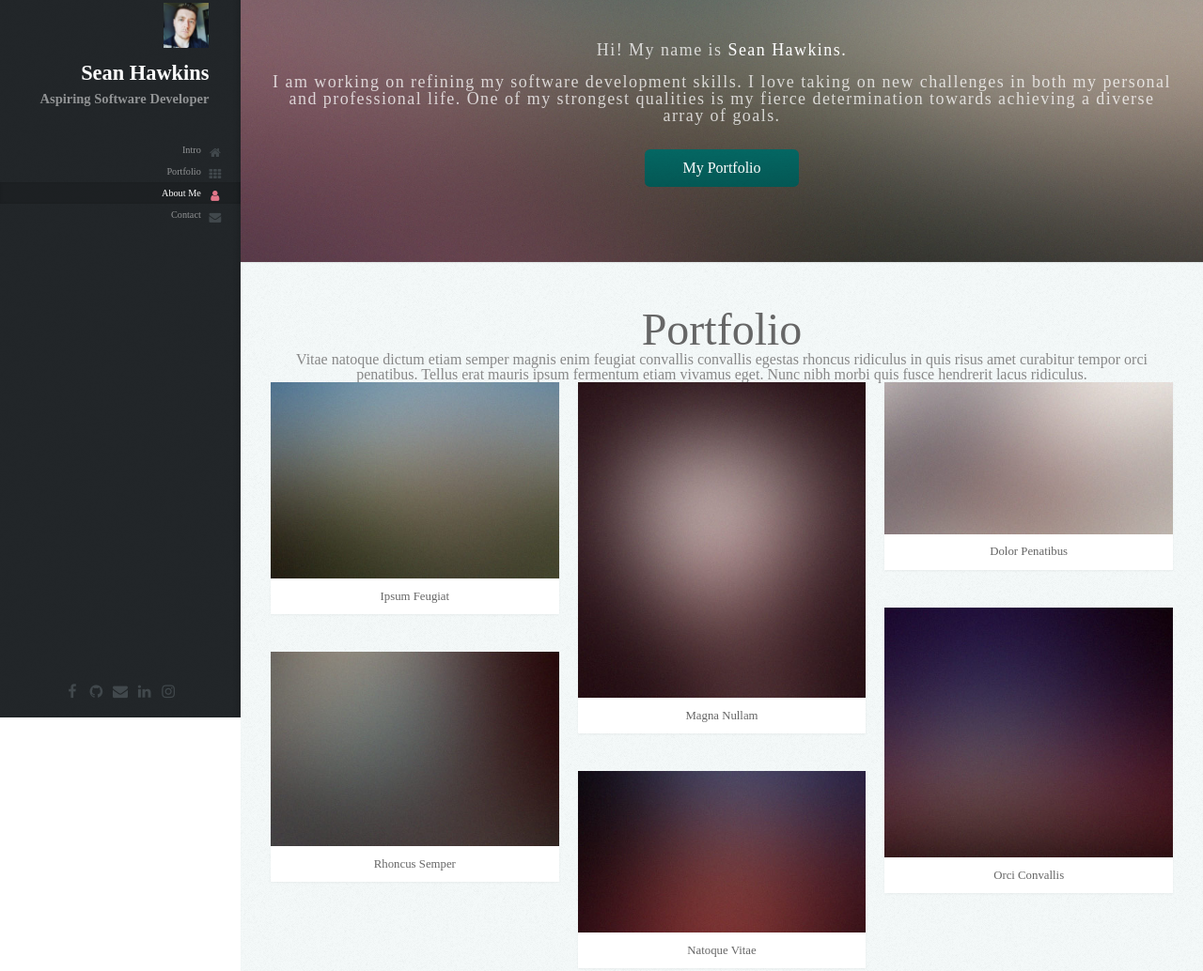
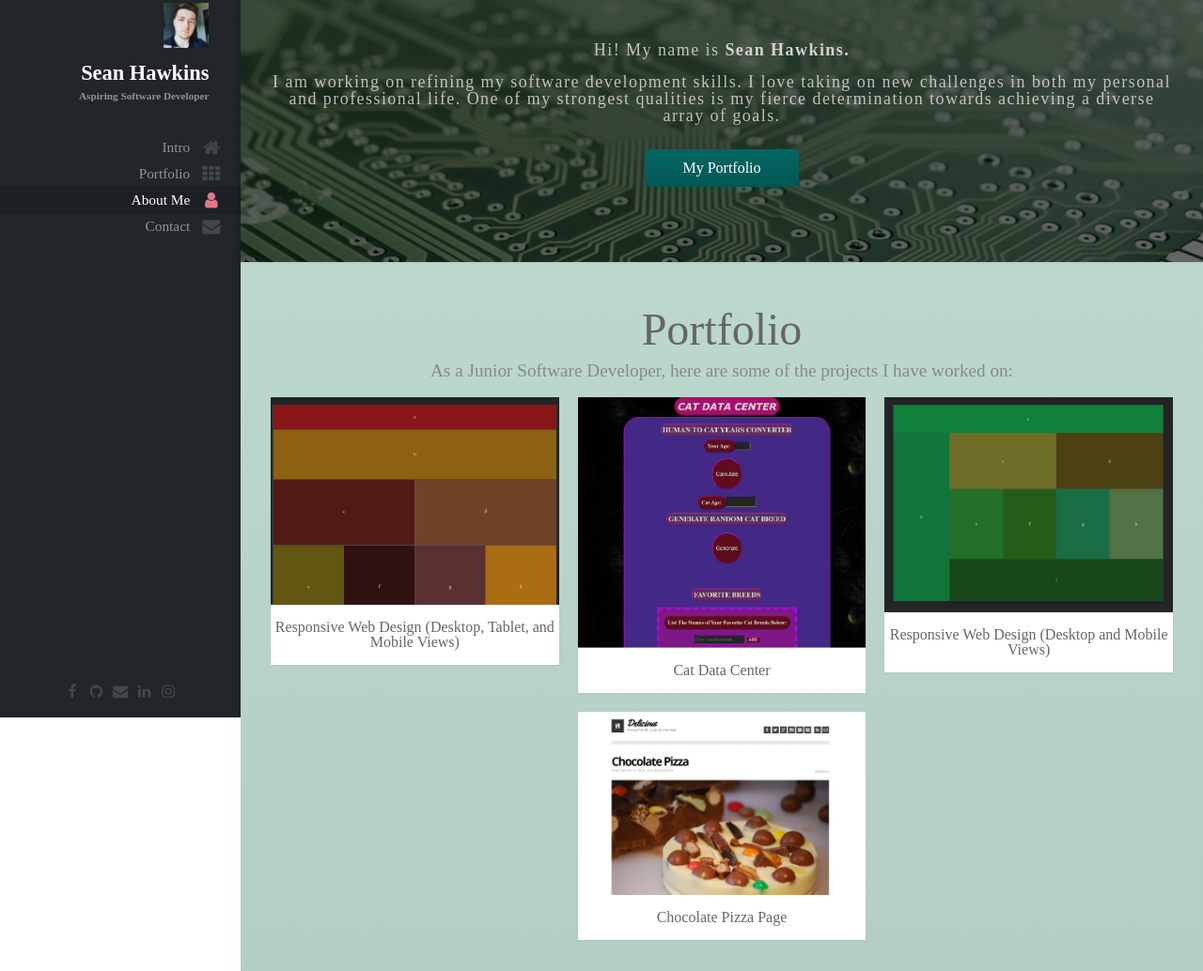
Before and after one commit to Seon2020/301-Portfolio, a website: page public/index.html in a window 1280 px wide. Shown: the part 36-1070 px from the top of the page at 94% size. Drawn offline with Linux system fonts and the light colour scheme.

Commit message:
finished Lab 5

```diff
--- a/public/assets/css/base.css
+++ b/public/assets/css/base.css
@@ -48,8 +48,15 @@ h1 a, h2 a, h3 a, h4 a, h5 a, h6 a {
   h1 a strong, h2 a strong, h3 a strong, h4 a strong, h5 a strong, h6 a strong {
     color: #333;
   }
-#portHead {
+.sectionHead {
   font-size: xxx-large;
+}
+#portDes {
+  margin-top: .5em;
+  margin-bottom: 1em;
+}
+.bodyText {
+  font-size: larger;
 }
 h2 {
   font-size: 2em;
@@ -71,6 +78,10 @@ h2 {
 
 h3 {
   font-size: 1.5em;
+}
+#aboutTitle {
+  font-size: xx-large;
+  margin-bottom: .5em;
 }
 
 header {
--- a/public/assets/css/layout.css
+++ b/public/assets/css/layout.css
@@ -1552,7 +1552,7 @@
 		position: fixed;
 		text-align: right;
 		top: 0;
-		width: 350px;
+		width: 400px;
 	}
 
 #header .top {
@@ -1608,7 +1608,7 @@
 #logo p {
 			position: relative;
 			display: block;
-			font-size: 0.65em;
+			font-size: 0.5em;
 			color: rgba(255, 255, 255, 0.5);
 			line-height: 1.25em;
 			margin: 0.5em 0 0 0;
@@ -1646,7 +1646,7 @@
 	#nav ul li a span {
 					position: relative;
 					display: block;
-					font-size: 0.8em;
+					font-size: 1.2em;
 				}
 
 	#nav ul li a span:before {
@@ -1672,7 +1672,7 @@
 #footer {
   margin-left: 375px;
   text-align: center;
-  background-color: #dce3e2;
+  background-color: #064150;
   padding: 3em 0 4em 0;
   box-shadow: inset 0 1px 0 0 rgba(0, 0, 0, 0.05), inset 0 0.1em 0.1em 0 rgba(0, 0, 0, 0.025);
   font-size: 0.8em;
@@ -1712,8 +1712,9 @@
   }
 
     #main > section.dark {
-      color: #ddd;
-      color: rgba(255, 255, 255, 0.75);
+      color: rgb(255, 255, 255);
+			color: rgba(245, 238, 238, 0.75);
+
     }
 
       #main > section.dark h2, #main > section.dark h3, #main > section.dark h4, #main > section.dark h5, #main > section.dark h6 {
@@ -1721,8 +1722,9 @@
       }
 
       #main > section.dark strong {
-        color: #fff;
-        border-color: inherit;
+        color: rgb(212, 210, 210);
+				border-color: inherit;
+				font-weight: bolder;
       }
 
       #main > section.dark a {
@@ -1741,21 +1743,36 @@
     }
 
     #main > section.one {
-      background-color: #81918E;
-      background-image: url("../../images/banner.jpg");
+			background-color: #8e8191;
+			background:
+    linear-gradient(
+      rgba(0, 0, 0, 0.6),
+      rgba(0, 0, 0, 0.6)
+		), url(../css/images/Headerpic.jpg);
+		background-repeat: no-repeat;
+		background-size: cover;
     }
 
     #main > section.two {
-      background-color: #f5fafa;
+      background: linear-gradient(
+				rgba(144, 189, 170, 0.6),
+				rgba(127, 173, 158, 0.6)
+			)
     }
 
     #main > section.three {
-      background-color: #ecf1f1;
+      background: linear-gradient(
+				rgba(34, 99, 104, 0.4),
+				rgba(37, 101, 117, 0.4)
+			)
     }
 
     #main > section.four {
-      background-color: #e8edec;
-    }
+      background: linear-gradient(
+				rgba(18, 94, 117, 0.4),
+				rgba(20, 117, 155, 0.4)
+			)
+		}
 
 /* Wide */
 
@@ -1764,7 +1781,7 @@
   /* Basic */
 
     body, input, textarea, select {
-      font-size: 17pt;
+      font-size: 21pt;
     }
 
   /* Header */
@@ -1810,7 +1827,7 @@
   /* Basic */
 
     body, input, textarea, select {
-      font-size: 16pt;
+      font-size: 21pt;
     }
 
     .container {
--- a/public/assets/css/modules.css
+++ b/public/assets/css/modules.css
@@ -30,6 +30,7 @@
     display: block;
     width: 100%;
     margin: 0 0 2em 0;
+    margin-top: 1em;
   }
 
   .image.left {
@@ -221,7 +222,7 @@ button,
   input[type="button"]:hover,
   input[type="submit"]:hover,
   input[type="reset"]:hover,
-  button:hover,
+  button:hover,#nav
   .button:hover {
     background-color: #9ececc;
   }
@@ -245,7 +246,7 @@ button,
     background: #fff;
     margin: 0;
     padding: 1em 0 1em 0;
-    font-size: 0.8em;
+    font-size: 1em;
   }
 
     .item header h3 {
@@ -266,7 +267,7 @@ button,
     font-style: normal;
     font-weight: normal;
     line-height: 1;
-    margin-top: -.45em;
+    margin-top: -.4em;
     -webkit-font-smoothing: antialiased;
     -moz-osx-font-smoothing: grayscale;
   }
@@ -274,3 +275,8 @@ button,
   .icon > .label {
     display: none;
   }
+
+  @media screen and (min-width: 950px) and (max-width: 1360px) {
+.icon:before{
+  margin-top: -.67em;
+}
--- a/public/assets/css/styles.css
+++ b/public/assets/css/styles.css
@@ -1,6 +1,6 @@
 @import url("font-awesome.min.css");
 @import url("https://fonts.googleapis.com/css?family=Source+Sans+Pro:300,300italic,400,600");
 @import "base.css";
+@import "modules.css";
 @import "layout.css";
-@import "modules.css";
 @import "reset.css";
--- a/public/index.html
+++ b/public/index.html
@@ -76,54 +76,39 @@
 						<div class="container">
 
 							<header>
-								<h1 id="portHead">Portfolio</h1>
+								<h1 class="sectionHead">Portfolio</h1>
 							</header>
 
-							<p>Vitae natoque dictum etiam semper magnis enim feugiat convallis convallis
-							egestas rhoncus ridiculus in quis risus amet curabitur tempor orci penatibus.
-							Tellus erat mauris ipsum fermentum etiam vivamus eget. Nunc nibh morbi quis
-							fusce hendrerit lacus ridiculus.</p>
+							<p id="portDes" class="bodyText">As a Junior Software Developer, here are some of the projects I have worked on:</p>
 
 							<div class="row">
 								<div class="col-4 col-12-mobile">
 									<article class="item">
-										<a href="#" class="image fit"><img src="images/pic02.jpg" alt="" /></a>
+										<a href="https://seon2020.github.io/301Lab4/" class="image fit"><img src="images/Project7.JPG" alt="" /></a>
 										<header>
-											<h3>Ipsum Feugiat</h3>
-										</header>
-									</article>
-									<article class="item">
-										<a href="#" class="image fit"><img src="images/pic03.jpg" alt="" /></a>
-										<header>
-											<h3>Rhoncus Semper</h3>
+											<h3>Responsive Web Design (Desktop, Tablet, and Mobile Views)</h3>
 										</header>
 									</article>
 								</div>
 								<div class="col-4 col-12-mobile">
 									<article class="item">
-										<a href="#" class="image fit"><img src="images/pic04.jpg" alt="" /></a>
+										<a href="https://seon2020.github.io/" class="image fit"><img src="images/catyearsproject.JPG" alt="" /></a>
 										<header>
-											<h3>Magna Nullam</h3>
+											<h3>Cat Data Center</h3>
 										</header>
 									</article>
 									<article class="item">
-										<a href="#" class="image fit"><img src="images/pic05.jpg" alt="" /></a>
+										<a href="https://seon2020.github.io/ChocolatePizzaPage/" class="image fit"><img src="images/Project4.JPG" alt="" /></a>
 										<header>
-											<h3>Natoque Vitae</h3>
+											<h3>Chocolate Pizza Page</h3>
 										</header>
 									</article>
 								</div>
 								<div class="col-4 col-12-mobile">
 									<article class="item">
-										<a href="#" class="image fit"><img src="images/pic06.jpg" alt="" /></a>
+										<a href="https://seon2020.github.io/lab-01/" class="image fit"><img src="images/Project6.JPG" alt="" /></a>
 										<header>
-											<h3>Dolor Penatibus</h3>
-										</header>
-									</article>
-									<article class="item">
-										<a href="#" class="image fit"><img src="images/pic07.jpg" alt="" /></a>
-										<header>
-											<h3>Orci Convallis</h3>
+											<h3>Responsive Web Design (Desktop and Mobile Views)</h3>
 										</header>
 									</article>
 								</div>
@@ -137,17 +122,15 @@
 						<div class="container">
 
 							<header>
-								<h2>About Me</h2>
+								<h2 class="sectionHead">About Me</h2>
 							</header>
 
-							<a href="#" class="image featured"><img src="images/pic08.jpg" alt="" /></a>
+							<a href="#" class="image featured"><img src="images/bannerpicren.jpg" alt="" /></a>
 
-							<p>Tincidunt eu elit diam magnis pretium accumsan etiam id urna. Ridiculus
-							ultricies curae quis et rhoncus velit. Lobortis elementum aliquet nec vitae
-							laoreet eget cubilia quam non etiam odio tincidunt montes. Elementum sem
-							parturient nulla quam placerat viverra mauris non cum elit tempus ullamcorper
-							dolor. Libero rutrum ut lacinia donec curae mus vel quisque sociis nec
-							ornare iaculis.</p>
+							<p class="bodyText">In my professional career, I have had many successes not only as an individual, but also as a member of a diverse array of teams. I first became interested in tech working at the Microsoft Store as a sales associate, where I really enjoyed helping people learn how to utilize various Microsoft technologies. I am currently working on refining my software engineering skill set.
+							</p>
+						</br>
+							<p class="bodyText">Technology is something that impacts every single person on this planet in one way or another. Being a part of an industry that changes so many lives is as exciting as it is fulfilling.</p>
 
 						</div>
 					</section>
@@ -157,14 +140,12 @@
 						<div class="container">
 
 							<header>
-								<h2>Contact</h2>
+								<h2 class="sectionHead">Contact</h2>
+							</br>
 							</header>
 
-							<p>Elementum sem parturient nulla quam placerat viverra
-							mauris non cum elit tempus ullamcorper dolor. Libero rutrum ut lacinia
-							donec curae mus. Eleifend id porttitor ac ultricies lobortis sem nunc
-							orci ridiculus faucibus a consectetur. Porttitor curae mauris urna mi dolor.</p>
-
+							<p class="bodyText">Please fill out the form below if you would like to connect.</p>
+						</br>
 							<form method="post" action="#">
 								<div class="row">
 									<div class="col-6 col-12-mobile"><input type="text" name="name" placeholder="Name" /></div>
```
Also changed, not shown: public/assets/css/images/Headerpic.jpg (added), public/images/Project4.JPG (added), public/images/Project6.JPG (added), public/images/Project7.JPG (added), public/images/bannerpicren.jpg (added), public/images/catyearsproject.JPG (added), public/images/pic02.jpg (deleted), public/images/pic03.jpg (deleted), public/images/pic05.jpg (deleted), public/images/pic06.jpg (deleted), public/images/pic08.jpg (deleted).
